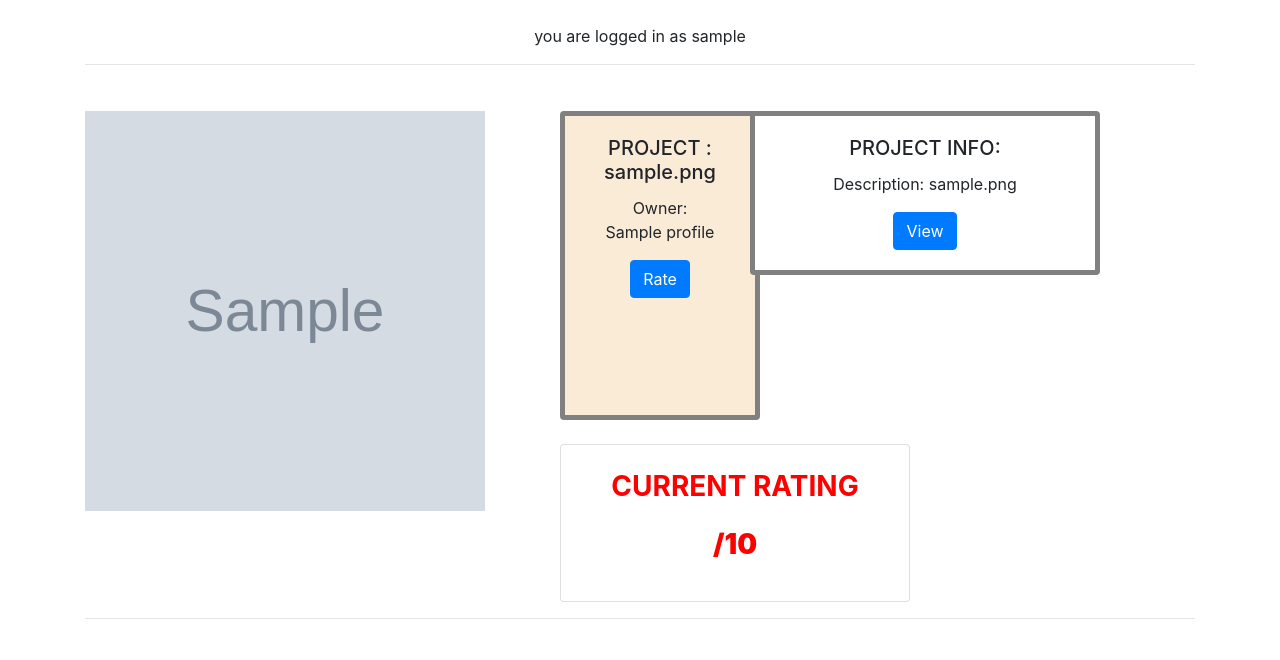
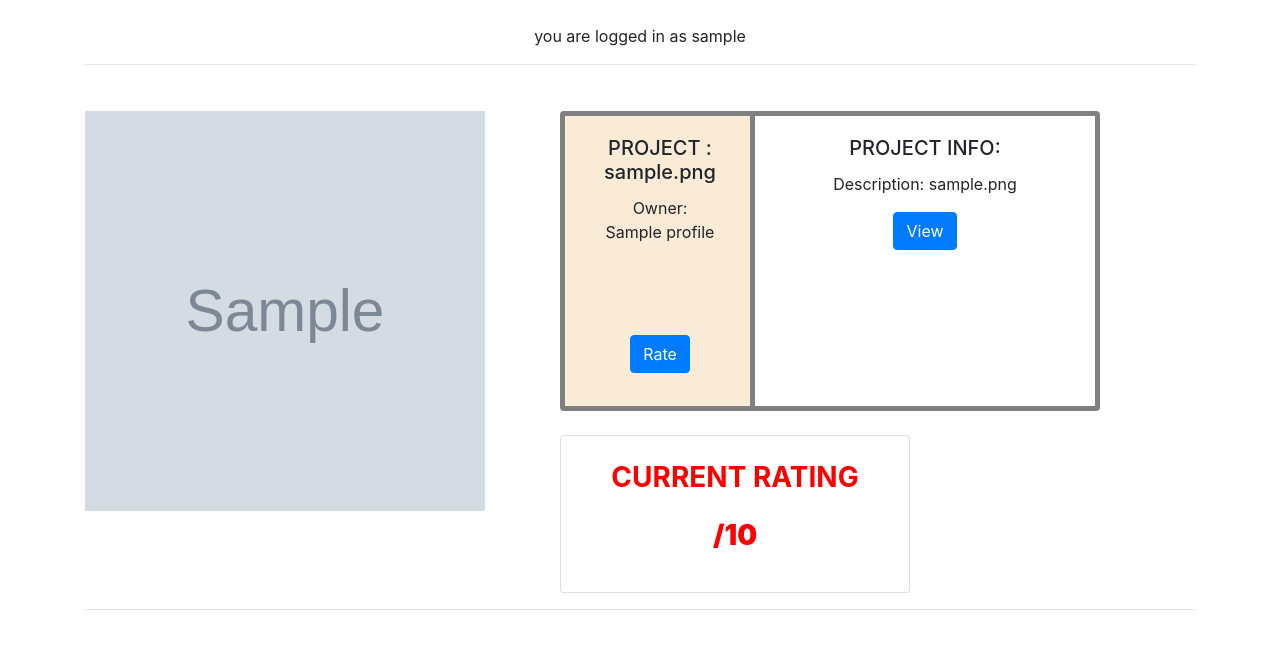
Before and after one commit to lcmongwe/Pro-Awards, a Django app: page / in a window 1280 px wide. Shown: the part 56-716 px from the top of the page. After the commit the page ends 666 px from the top, so only its background shows below. Run offline with Django 4.2, Linux system fonts and the light colour scheme; a user stored in the database is signed in; tables that the repository leaves empty hold one stand-in row (values such as "Sample post"); grey boxes marked "Sample" are stand-in pictures; some libraries are stand-ins or nearby versions.

Commit message:
review function updated

```diff
--- a/awapp/static/css/app.css
+++ b/awapp/static/css/app.css
@@ -0,0 +1,4 @@
+.mynav{
+    background:rgb(51, 50, 48);
+    color: rgb(22, 21, 21);
+}
--- a/awapp/static/css/home.css
+++ b/awapp/static/css/home.css
@@ -1,13 +1,19 @@
 .card1{
     width: 200px;
-    height:309px;
+    height:300px;
     background-color: antiquewhite;
     border: 5px solid grey;
 
 }
 
+.card1 a{
+    margin-top: 50%;
+}
+
 .card2{
     border: 5px solid grey;
+    height:300px;
+
 }
 
 .card3{
--- a/awapp/templates/navbar.html
+++ b/awapp/templates/navbar.html
@@ -1,4 +1,4 @@
-<nav class="navbar navbar-expand-lg navbar-dark bg-dark">
+<nav class="navbar navbar-expand-lg navbar-dark bg-dark " id="mynav">
   <a class="navbar-brand" href="{% url 'home'%}">AWARDS Hello ({{request.user}})</a>
   <button
     class="navbar-toggler"
```
